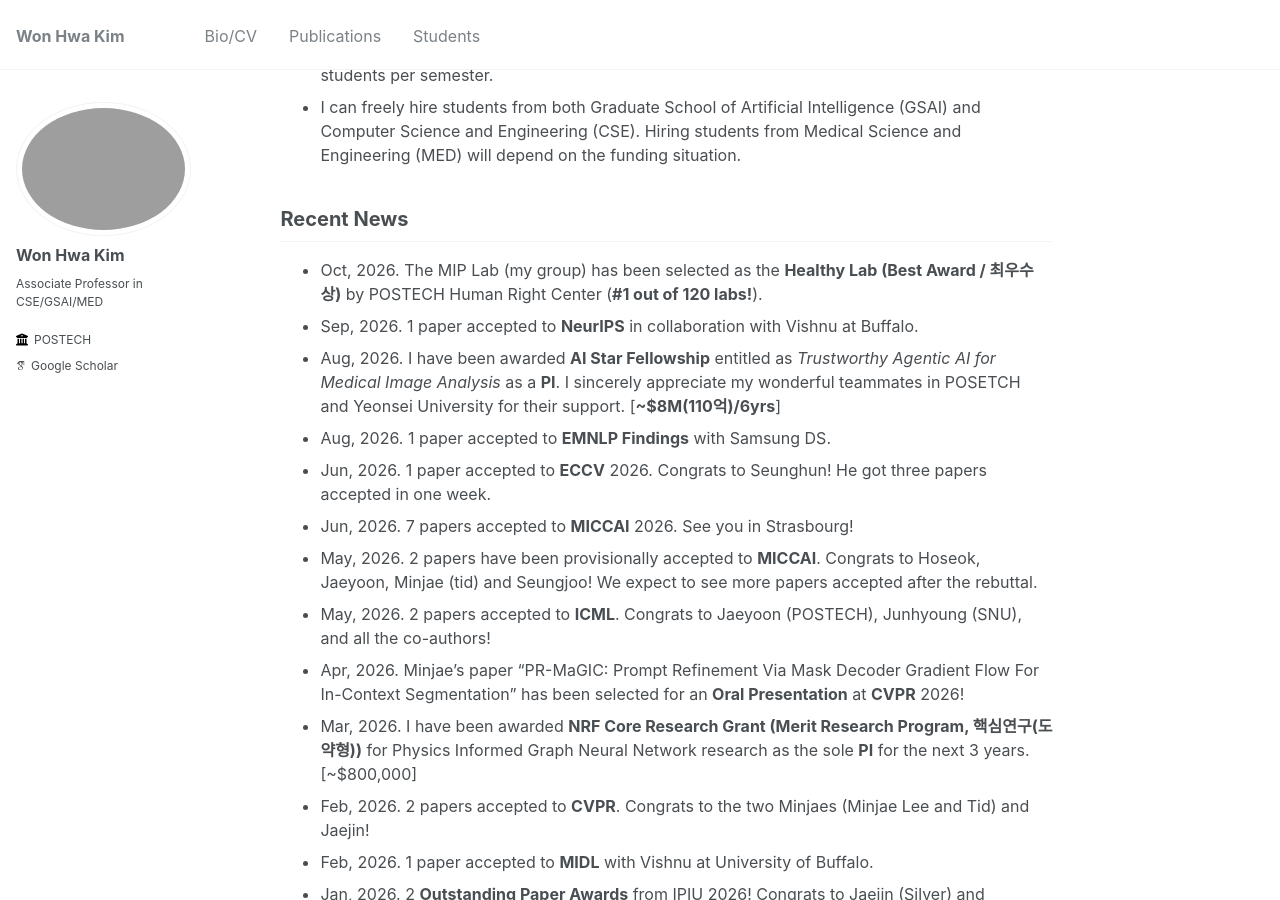
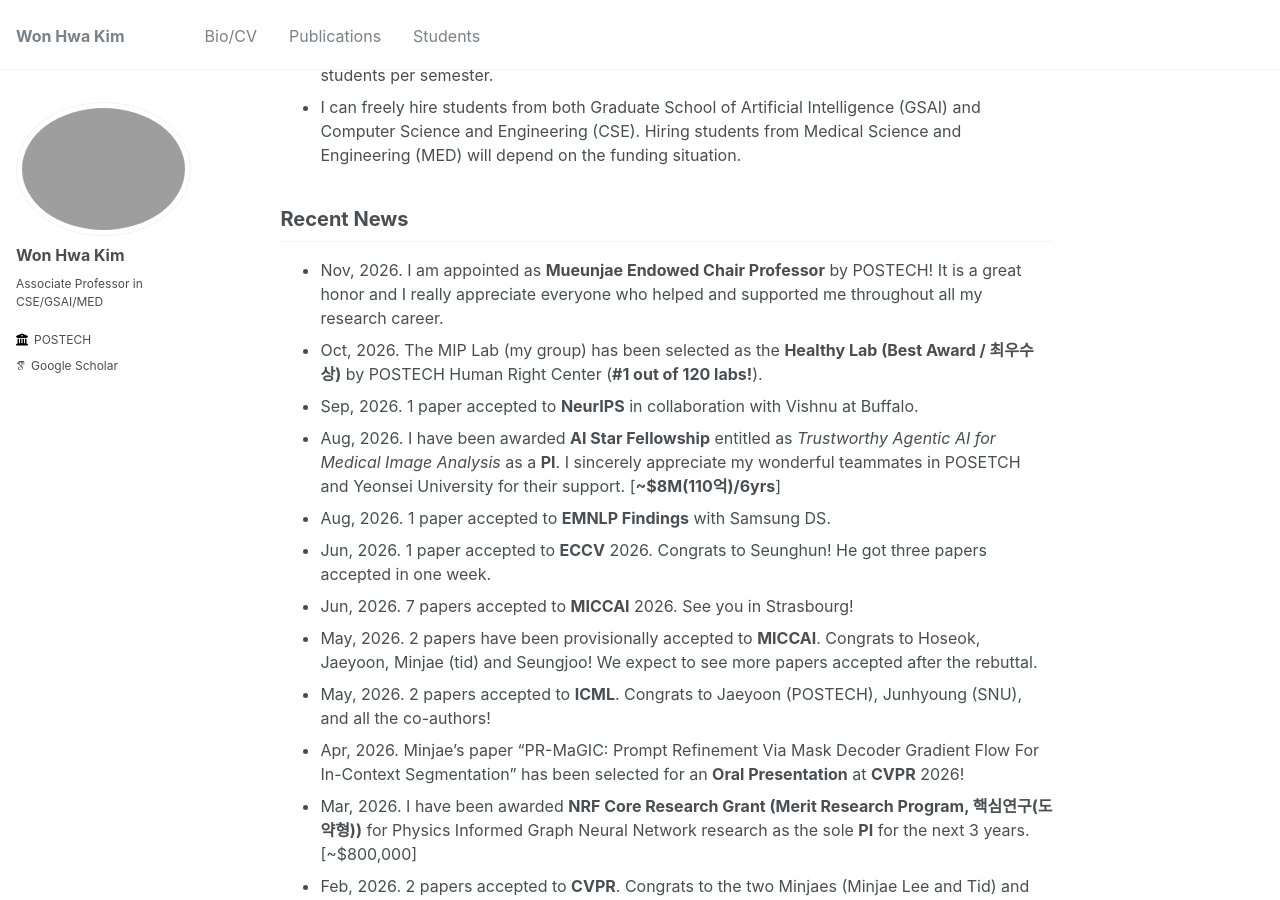
Before and after one commit to wwplato/wwplato.github.io, a Jekyll site: the page built from _pages/about.md, in a window 1280 px wide and 900 px high, scrolled down 612 px. Built offline with Jekyll 4.4.1, drawn with Linux system fonts in a browser that asks for light colours; some web fonts are replaced.

Commit message:
Update recent news section in about.md
Added recent news updates including appointments and awards.

```diff
--- a/_pages/about.md
+++ b/_pages/about.md
@@ -32,6 +32,7 @@ I am always looking for highly **self-motivated** students with long term goals.
 
 Recent News
 -----
+* Nov, 2026. I am appointed as **Mueunjae Endowed Chair Professor** by POSTECH! It is a great honor and I really appreciate everyone who helped and supported me throughout all my research career.
 * Oct, 2026. The MIP Lab (my group) has been selected as the **Healthy Lab (Best Award / 최우수상)** by POSTECH Human Right Center (**#1 out of 120 labs!**).
 * Sep, 2026. 1 paper accepted to **NeurIPS** in collaboration with Vishnu at Buffalo.
 * Aug, 2026. I have been awarded **AI Star Fellowship** entitled as *Trustworthy Agentic AI for Medical Image Analysis* as a **PI**. I sincerely appreciate my wonderful teammates in POSETCH and Yeonsei University for their support. [**~$8M(110억)/6yrs**]
```
